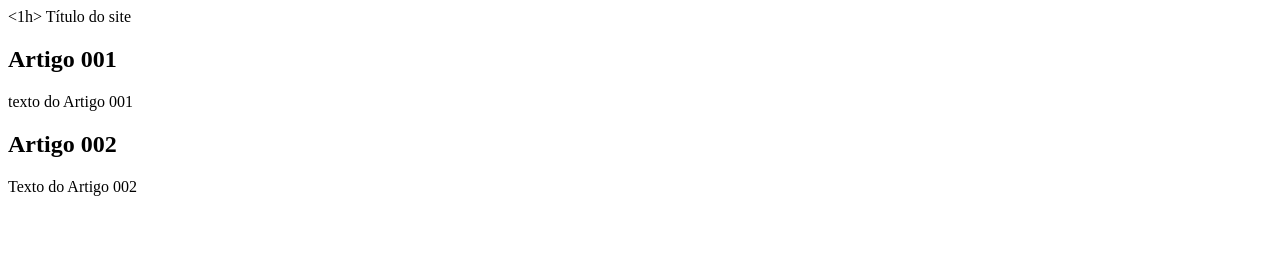
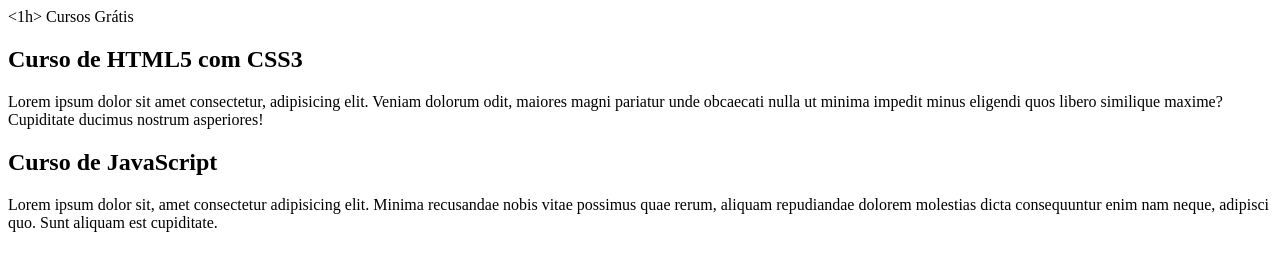
Before and after one commit to luizhmfonseca/projeto-web-saas, a plain HTML site: page index.html in a window 1280 px wide. Drawn offline with Linux system fonts and the light colour scheme.

Commit message:
Comecei escrever o conteúdo

```diff
--- a/index.html
+++ b/index.html
@@ -4,20 +4,26 @@
     <meta charset="UTF-8">
     <meta http-equiv="X-UA-Compatible" content="IE=edge">
     <meta name="viewport" content="width=device-width, initial-scale=1.0">
-    <title>BS</title>
+    <title>Título do site BS</title>
 </head>
 <body>
    <main>
        <header>
-           <1h> Título do site</1h>
+           <1h> Cursos Grátis</1h>
         </header>
         <article>
-            <h2>Artigo 001</h2>
-            <p>texto do Artigo 001</p>
+            <h2>Curso de HTML5 com CSS3</h2>
+            <p>Lorem ipsum dolor sit amet consectetur, adipisicing elit.
+                Veniam dolorum odit, maiores magni pariatur unde obcaecati
+                nulla ut minima impedit minus eligendi quos libero similique maxime?
+                Cupiditate ducimus nostrum asperiores!</p>
         </article>
         <article>
-            <h2>Artigo 002</h2>
-            <p>Texto do Artigo 002</p>
+            <h2>Curso de JavaScript</h2>
+            <p>Lorem ipsum dolor sit, amet consectetur adipisicing elit.
+                Minima recusandae nobis vitae possimus quae rerum, aliquam
+                repudiandae dolorem molestias dicta consequuntur enim nam
+                neque, adipisci quo. Sunt aliquam est cupiditate.</p>
         </article>
    </main>
 </body>
```
